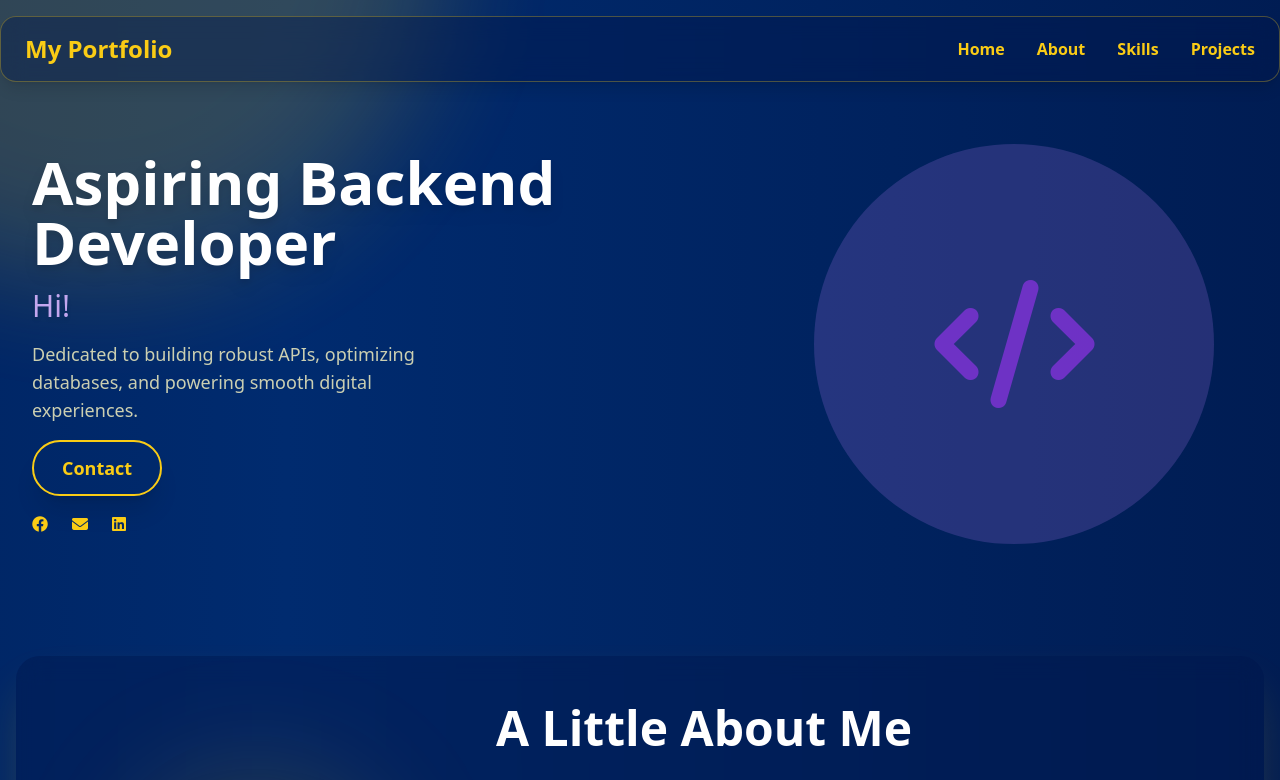
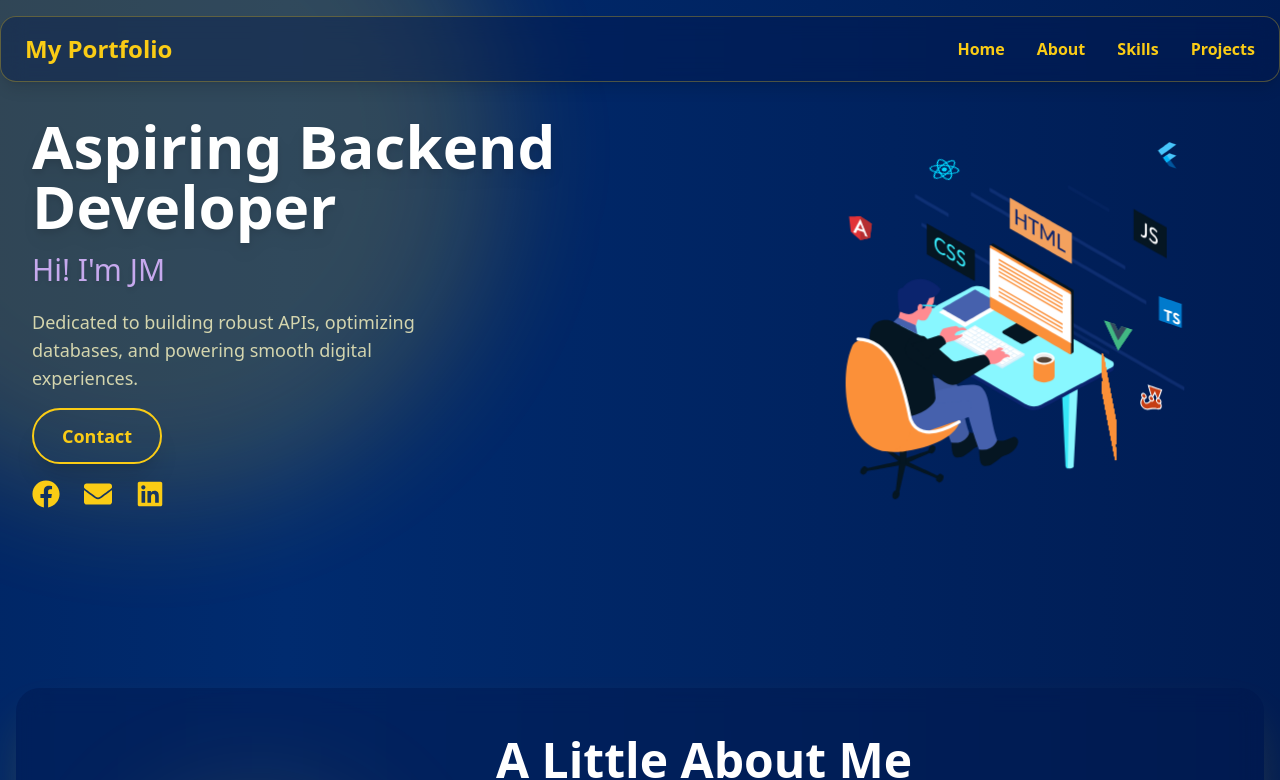
Before and after one commit to Zhuskke/My_Portfolio, a React (Vite) app: page / in a window 1280 px wide. Shown: the top 780 px of the page. Built offline with nearby package versions, Linux system fonts and the light colour scheme.

Commit message:
responsiveness + typewriter fix

```diff
--- a/src/screens/PortfolioScreen.jsx
+++ b/src/screens/PortfolioScreen.jsx
@@ -1,4 +1,12 @@
-import React, { useState, useEffect } from "react";
+import React, { useState } from "react";
+
+import {
+  FaFacebook,
+  FaEnvelope,
+  FaLinkedin,
+  FaBars,
+  FaTimes,
+} from "react-icons/fa";
 import {
   SiHtml5,
   SiCss3,
@@ -11,39 +19,20 @@ import {
   SiMongodb,
 } from "react-icons/si";
 
+import { useTypewriter } from "react-simple-typewriter";
+import Lottie from "react-lottie"; // Import Lottie
+import animationData from "../assets/developer-animation.json"; // Adjust this path to your downloaded Lottie JSON
+
 const PortfolioScreen = () => {
-  const words = ["Hi! I'm JM"];
-  const [currentWordIndex, setCurrentWordIndex] = useState(0);
-  const [currentText, setCurrentText] = useState("");
-  const [isDeleting, setIsDeleting] = useState(false);
-  const [typingSpeed, setTypingSpeed] = useState(100);
+  const [text] = useTypewriter({
+    words: ["Hi! I'm JM"],
 
-  useEffect(() => {
-    const handleType = () => {
-      const currentWord = words[currentWordIndex];
-      const speed = isDeleting ? 50 : 100;
+    loop: true,
 
-      setCurrentText((prevText) =>
-        isDeleting
-          ? currentWord.substring(0, prevText.length - 1)
-          : currentWord.substring(0, prevText.length + 1)
-      );
+    typeSpeed: 100,
 
-      if (!isDeleting && currentText === currentWord) {
-        setTypingSpeed(1000);
-        setIsDeleting(true);
-      } else if (isDeleting && currentText === "") {
-        setIsDeleting(false);
-        setTypingSpeed(100);
-        setCurrentWordIndex((prevIndex) => (prevIndex + 1) % words.length);
-      } else {
-        setTypingSpeed(100);
-      }
-    };
-
-    const timer = setTimeout(handleType, typingSpeed);
-    return () => clearTimeout(timer);
-  }, [currentText, isDeleting, typingSpeed, currentWordIndex, words]);
+    deleteSpeed: 100,
+  });
 
   const [isOpen, setIsOpen] = useState(false);
 
@@ -59,31 +48,44 @@ const PortfolioScreen = () => {
     { name: "MongoDB", icon: <SiMongodb />, type: "Database" },
   ];
 
+  // Lottie animation options
+
+  const defaultOptions = {
+    loop: true,
+
+    autoplay: true,
+
+    animationData: animationData,
+
+    rendererSettings: {
+      preserveAspectRatio: "xMidYMid slice",
+    },
+  };
+
   return (
     <div className="relative min-h-screen flex flex-col items-center overflow-hidden text-yellow-400">
       {/* Include Font Awesome for real icons */}
+
       <link
         rel="stylesheet"
         href="https://cdnjs.cloudflare.com/ajax/libs/font-awesome/6.4.0/css/all.min.css"
       />
 
       {/* 🔥 Moving Gradient Background */}
+
       <div className="absolute inset-0 bg-gradient-to-r from-[#00184b] via-[#002b6f] to-[#00184b] animate-gradient-x"></div>
 
-      {/*
-        FIX: Updated the glowing circles to use responsive units.
-        Instead of fixed pixels, they now use percentage widths (w-3/4)
-        and percentage positioning (top-[-20%], left-[-20%]) on smaller screens.
-        They revert to fixed pixels on "sm" and "md" breakpoints.
-      */}
-      <div className="absolute w-3/4 h-3/4 sm:w-[700px] sm:h-[700px] bg-yellow-400/20 rounded-full blur-3xl top-[-20%] left-[-20%] animate-pulse"></div>
-      <div className="absolute w-3/4 h-3/4 sm:w-[500px] sm:h-[500px] bg-yellow-300/10 rounded-full blur-3xl bottom-[-15%] right-[-15%] animate-bounce-slow"></div>
+      <div className="absolute w-[700px] h-[700px] bg-yellow-400/20 rounded-full blur-3xl top-[-200px] left-[-200px] animate-pulse"></div>
+
+      <div className="absolute w-[500px] h-[500px] bg-yellow-300/10 rounded-full blur-3xl bottom-[-150px] right-[-150px] animate-bounce-slow"></div>
 
       {/* Navbar */}
+
       <nav className="fixed top-0 z-50 w-full max-w-7xl flex justify-between items-center py-4 px-6 backdrop-blur-md bg-[#00184b]/40 border border-yellow-400/30 rounded-2xl shadow-lg mt-4">
         <h1 className="text-yellow-400 font-extrabold text-2xl">
           My Portfolio
         </h1>
+
         <ul className="hidden md:flex gap-8 font-semibold">
           <li className="cursor-pointer hover:text-white transition">Home</li>
           <li className="cursor-pointer hover:text-white transition">About</li>
@@ -92,29 +94,30 @@ const PortfolioScreen = () => {
             Projects
           </li>
         </ul>
+
         <button
           className="md:hidden text-yellow-400 text-3xl"
           onClick={() => setIsOpen(!isOpen)}
         >
-          {isOpen ? (
-            <i className="fas fa-times"></i>
-          ) : (
-            <i className="fas fa-bars"></i>
-          )}
+          {isOpen ? <FaTimes /> : <FaBars />}
         </button>
       </nav>
 
       {/* Mobile Menu */}
+
       {isOpen && (
         <div className="md:hidden absolute top-20 left-0 w-full bg-[#00184b]/90 backdrop-blur-md p-6 rounded-lg z-20">
           <ul className="flex flex-col gap-6 text-center font-semibold">
             <li className="cursor-pointer hover:text-white transition">Home</li>
+
             <li className="cursor-pointer hover:text-white transition">
               About
             </li>
+
             <li className="cursor-pointer hover:text-white transition">
               Skills
             </li>
+
             <li className="cursor-pointer hover:text-white transition">
               Projects
             </li>
@@ -123,78 +126,98 @@ const PortfolioScreen = () => {
       )}
 
       {/* Hero Section */}
-      <section className="flex flex-col md:flex-row items-center md:justify-between text-center md:text-left mt-16 md:mt-24 px-4 relative z-10 max-w-7xl mx-auto py-8">
+
+      <section className="flex flex-col md:flex-row items-center md:justify-between text-center md:text-left px-4 relative z-10 max-w-7xl mx-auto py-16 md:py-24">
         {/* Left Column - Text and Buttons */}
+
         <div className="flex flex-col items-center md:items-start space-y-4 md:w-1/2 lg:w-3/5 p-4">
           <h2 className="text-4xl sm:text-5xl md:text-6xl font-extrabold drop-shadow-lg text-white">
             Aspiring Backend Developer
           </h2>
-          <h3 className="text-xl sm:text-2xl md:text-3xl text-purple-300 opacity-90 drop-shadow-md">
-            {currentText}
+
+          <h3 className="text-xl sm:text-2xl md:text-3xl text-purple-300 opacity-90 drop-shadow-md min-h-[2.5rem]">
+            {text}
           </h3>
+
           <p className="text-yellow-100 opacity-80 mt-3 md:max-w-md text-lg">
             Dedicated to building robust APIs, optimizing databases, and
             powering smooth digital experiences.
           </p>
+
           <div className="flex gap-4 mt-6">
             <button className="bg-transparent border-2 border-yellow-400 text-yellow-400 px-7 py-3 rounded-full font-semibold hover:bg-yellow-400 hover:text-[#00184b] transition shadow-xl text-lg">
               Contact
             </button>
           </div>
+
           <div className="flex gap-6 mt-8">
             <a
               href="#"
               className="text-yellow-400 hover:text-white transition transform hover:scale-125"
             >
-              <i className="fa-brands fa-facebook" size={28}></i>
+              <FaFacebook size={28} />
             </a>
+
             <a
               href="#"
               className="text-yellow-400 hover:text-white transition transform hover:scale-125"
             >
-              <i className="fa-solid fa-envelope" size={28}></i>
+              <FaEnvelope size={28} />
             </a>
+
             <a
               href="#"
               className="text-yellow-400 hover:text-white transition transform hover:scale-125"
             >
-              <i className="fa-brands fa-linkedin" size={28}></i>
+              <FaLinkedin size={28} />
             </a>
           </div>
         </div>
 
-        {/* Right Column - Lottie Animation Placeholder */}
+        {/* Right Column - Lottie Animation */}
+
         <div className="relative mt-12 md:mt-0 flex justify-center items-center md:w-1/2 lg:w-2/5 p-4">
-          <div className="w-[400px] h-[400px] bg-purple-400/20 rounded-full flex items-center justify-center animate-pulse">
-            <i className="fa-solid fa-code text-9xl text-purple-600 opacity-70"></i>
-          </div>
+          <Lottie
+            options={defaultOptions}
+            height={400} // Adjust height as needed
+            width={400} // Adjust width as needed
+          />
         </div>
       </section>
 
       {/* --- About Me Section --- */}
+
       <section className="relative w-full max-w-7xl mx-auto py-16 px-4 z-10 animate-fade-in-up">
         {/* New floating design with subtle glow animation */}
+
         <div className="w-full h-full flex flex-col md:flex-row items-center gap-12 backdrop-blur-md bg-[#00184b]/40 rounded-3xl p-8 md:p-12 shadow-2xl shadow-yellow-400/20 animate-glow-border">
           {/* Left side: Your Photo with new dynamic design */}
+
           <div className="relative flex-shrink-0 w-full md:w-1/3 flex justify-center">
             {/* Layer 1: Blurred glowing circle */}
+
             <div className="absolute w-[180px] h-[180px] sm:w-[240px] sm:h-[240px] rounded-full bg-yellow-400/20 blur-3xl z-0 transition-transform duration-500"></div>
+
             {/* Layer 2: Main photo container with border and shadow */}
+
             <div className="relative w-64 h-64 sm:w-80 sm:h-80 rounded-full overflow-hidden border-4 border-yellow-400 shadow-2xl z-10">
               <img
-                src="/img/Profile.jpg"
+                src="/img/Profile.jpg" // Placeholder image for your photo
                 alt="Your Photo"
                 className="w-full h-full object-cover transition-transform duration-500 transform hover:scale-110"
               />
+
               <div className="absolute inset-0 bg-yellow-400 opacity-0 hover:opacity-10 transition-opacity duration-500"></div>
             </div>
           </div>
 
           {/* Right side: About Me Content */}
+
           <div className="flex-1 text-center md:text-left space-y-4 md:space-y-6">
             <h2 className="text-4xl sm:text-5xl font-extrabold text-white leading-tight">
               A Little About Me
             </h2>
+
             <p className="text-lg text-yellow-100 opacity-90 leading-relaxed">
               I'm a <strong>4th-year Computer Engineering student</strong>{" "}
               driven by a passion for the logical foundation of technology. My
@@ -204,6 +227,7 @@ const PortfolioScreen = () => {
               of logic and efficient system design can power complex
               applications.
             </p>
+
             <p className="text-lg text-yellow-100 opacity-90 leading-relaxed">
               I specialize in building robust APIs, optimizing database
               performance, and architecting scalable backend systems. I thrive
@@ -212,6 +236,7 @@ const PortfolioScreen = () => {
               my skills to real-world challenges and contribute to innovative
               projects that make a tangible impact.
             </p>
+
             <div className="flex justify-center md:justify-start pt-4">
               <button className="bg-yellow-400 text-[#00184b] font-bold px-8 py-3 rounded-full shadow-lg hover:bg-yellow-300 transition transform hover:-translate-y-1">
                 View My Resume
@@ -225,6 +250,7 @@ const PortfolioScreen = () => {
         <h2 className="text-center text-4xl sm:text-5xl font-extrabold text-white mb-12">
           My Skills
         </h2>
+
         <div className="grid grid-cols-2 md:grid-cols-3 lg:grid-cols-4 gap-6">
           {skillsData.map((skill, index) => (
             <div
@@ -234,7 +260,9 @@ const PortfolioScreen = () => {
               <div className="w-16 h-16 flex items-center justify-center p-2 rounded-full border-2 border-yellow-400 text-4xl">
                 {skill.icon}
               </div>
+
               <h3 className="text-xl font-bold mt-2">{skill.name}</h3>
+
               <p className="text-xs text-yellow-100 opacity-80">{skill.type}</p>
             </div>
           ))}
```
